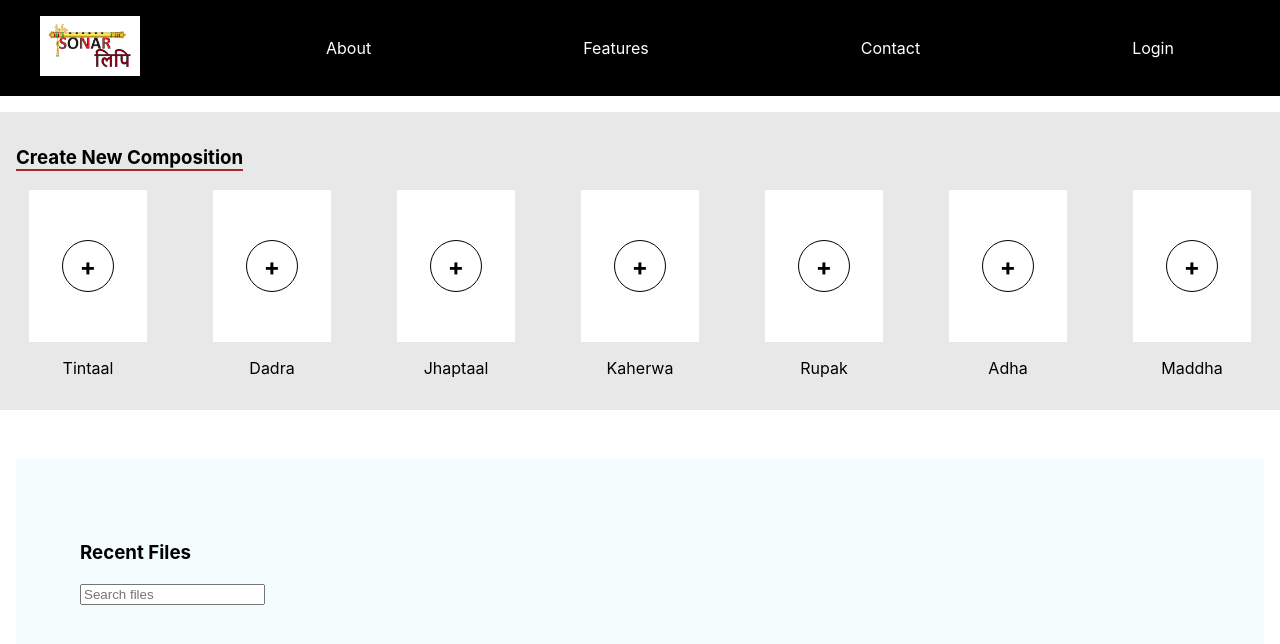
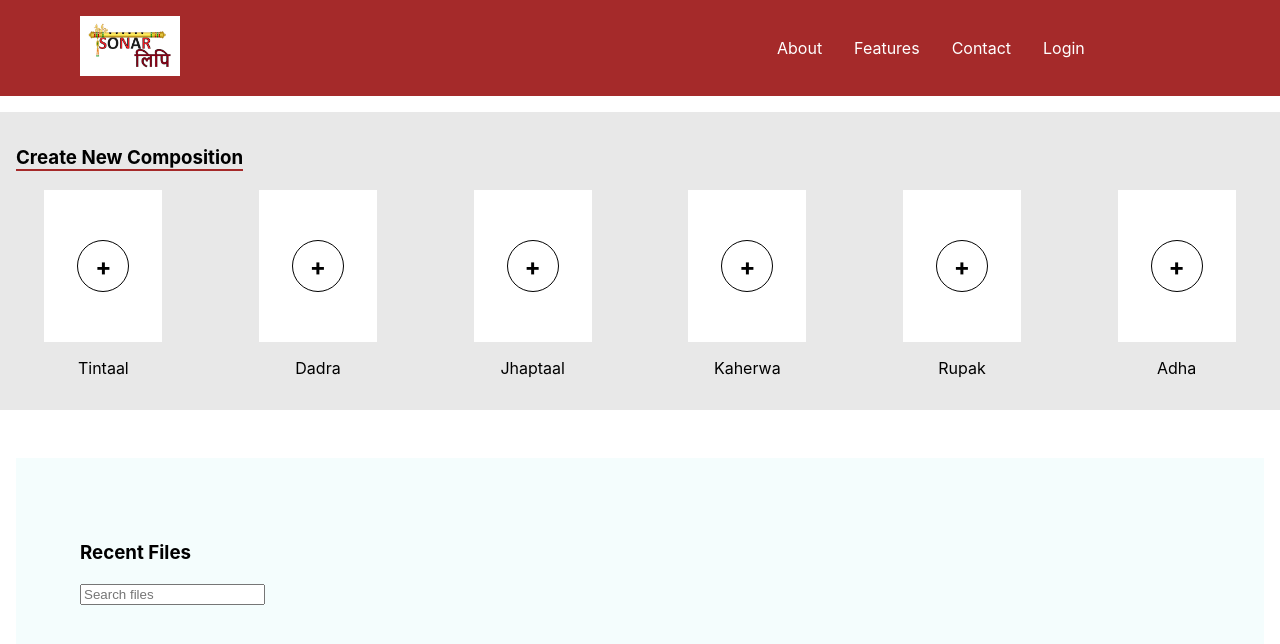
Before and after one commit to Shlok1999/sonar-lipi, a React (Create React App) app: page /dashboard in a window 1280 px wide. Shown: the top 644 px of the page. Built offline with nearby package versions, Linux system fonts and the light colour scheme.

Commit message:
dashboard and table designed

```diff
--- a/src/Components/Navbar.js
+++ b/src/Components/Navbar.js
@@ -1,33 +1,66 @@
-import React from 'react'
-import '../Styles/Navbar.css'
+import React, { useState } from 'react';
+import '../Styles/Navbar.css';
+
 function Navbar() {
+  const [menuOpen, setMenuOpen] = useState(false);
   let login = false;
   const token = localStorage.getItem('token');
-  if(token){
-    login=true;
+  if (token) {
+    login = true;
   }
+
+  const handleMenuToggle = () => {
+    setMenuOpen(!menuOpen);
+  };
+
   return (
     <section className='navbar-section'>
-      <nav className='nav-container'>
+      <nav className={`nav-container ${menuOpen ? 'menu-open' : ''}`}>
         <figure className='logo'>
-          <a href="/">
-            <img width={100} src={require('../Asset/sonar-lipi-logo.png')} alt="" />
+          <a href='/'>
+            <img width={100} src={require('../Asset/sonar-lipi-logo.png')} alt='' />
           </a>
         </figure>
-        <ul>
-          <li>About</li>
-          <li>Features</li>
-          <li>Contact</li>
-          {
-            login?<a href='/dashboard'>Dashboard</a>
-            :<a href='/login'>Login</a>
+        <ul className={`menu ${menuOpen ? 'show-menu' : ''}`}>
+          <li className='link'><a href="/">About</a></li>
+          <li className='link'><a href="/">Features</a></li>
+          <li className='link'><a href="/">Contact</a></li>
+          <li className='link'>
+            {login ? <a href='/dashboard'>Dashboard</a> : <a href='/login'>Login</a>}
+          </li>
+          <li onClick={()=>localStorage.removeItem('token')} className='link' style={{background: 'brown', width: '120px', padding: '0.1rem', display: 'flex', alignItems: 'center', justifyContent: 'space-around', color: 'white', cursor: 'pointer'}}>
+            {
+              login? <>Logout</>:<></>
+            }
+          </li>
+        </ul>
+        <div className='menu-icon' onClick={handleMenuToggle}>
+          <img width={30} src='https://img.icons8.com/ffffff/2x/menu' alt='' />
+        </div>
+      </nav>
+      {
+        menuOpen?
+        <ul className={`menu-small-screen ${menuOpen ? 'show-menu' : ''}`}>
+        <li className='link'><a href="/">About</a></li>
+        <li className='link'><a href="/">Features</a></li>
+        <li className='link'><a href="/">Contact</a></li>
+        <li className='link'>
+          {login ? <a href='/dashboard'>Dashboard</a> : <a href='/login'>Login</a>}
+        </li>
+        <li onClick={()=>{
+          localStorage.removeItem('token');
+          window.location.href="/login"
           }
+          } className='link' style={{background: 'brown', width: '120px', padding: '0.1rem', display: 'flex', alignItems: 'center', justifyContent: 'space-around', color: 'white', cursor: 'pointer'}}>
+            {
+              login? <>Logout</>:<></>
+            }
+          </li>
+      </ul>:<></>
+      }
 
-
-        </ul>
-      </nav>
     </section>
-  )
+  );
 }
 
-export default Navbar
+export default Navbar;
--- a/src/Components/TaalTable.js
+++ b/src/Components/TaalTable.js
@@ -13,9 +13,9 @@ function TaalTable({ noOfCols, bol = [], initialData = [] }) {
     const tableComp = useRef();
 
     const generatePdf = useReactToPrint({
-        content: ()=>tableComp.current,
+        content: () => tableComp.current,
         documentTitle: filename,
-        onAfterPrint: ()=> alert("Data Downloaded")
+        onAfterPrint: () => alert("Data Downloaded")
     })
 
     // Fetch data from server on component mount
@@ -110,6 +110,20 @@ function TaalTable({ noOfCols, bol = [], initialData = [] }) {
         setTable(previousTable => [...previousTable, newRow]);
     };
 
+    const handleSubtractRow = () => {
+        setTable(previousTable => {
+            // Ensure there's at least one row before removing
+            if (previousTable.length > 1) {
+                // Create a copy of the previous table excluding the last row
+                const updatedTable = previousTable.slice(0, -1);
+                return updatedTable;
+            } else {
+                // If there's only one row, return the current table without any changes
+                return previousTable;
+            }
+        });
+    }
+
     const handleKeyboardInput = (value) => {
         if (selectedCell !== null) {
             const { rowIndex, colIndex } = selectedCell;
@@ -124,9 +138,9 @@ function TaalTable({ noOfCols, bol = [], initialData = [] }) {
 
     const VirtualKeyboard = () => {
         const keyboardElements = [
-            "सा़","रे़॒","रे़","ग़॒", "ग़" , "म़", "म़॑", "प़","ध़॒", "ध़" ,"नि़॒", "नि़",
-            "सा","रे॒", "रे", "ग॒", "ग",  "म", "म॑", "प", "ध॒","ध","नि॒","नि",
-            "साँ", "रेँ॒","रेँ", "गँ॒", "गँ",  "मँ", "मँ॑", "पँ","धँ॒", "धँ","निँ॒","निँ",  "-", "X"
+            "सा़", "रे़॒", "रे़", "ग़॒", "ग़", "म़", "म़॑", "प़", "ध़॒", "ध़", "नि़॒", "नि़",
+            "सा", "रे॒", "रे", "ग॒", "ग", "म", "म॑", "प", "ध॒", "ध", "नि॒", "नि",
+            "साँ", "रेँ॒", "रेँ", "गँ॒", "गँ", "मँ", "मँ॑", "पँ", "धँ॒", "धँ", "निँ॒", "निँ", "-", "X"
         ];
 
         return (
@@ -145,7 +159,7 @@ function TaalTable({ noOfCols, bol = [], initialData = [] }) {
         <div className='taal-table-component'>
             <div><h2>{filename}</h2></div>
             <div>{description}</div>
-            {/* <div ref={tableComp} className='print-table-section'> */}
+            <div className='print-table-section'>
                 <table ref={tableComp} className='table'>
                     <thead>
                         <tr className='table-head'>
@@ -177,8 +191,12 @@ function TaalTable({ noOfCols, bol = [], initialData = [] }) {
                         ))}
                     </tbody>
                 </table>
-            {/* </div> */}
+            </div>
+            <div className="buttons">
                 <button className='add-row' onClick={handleAddRow}>Add Row</button>
+                <button className='add-row' onClick={handleSubtractRow}>Remove Row</button>
+            </div>
+
             <VirtualKeyboard />
             <button onClick={generatePdf} className='add-row'>Download Table As Pdf</button>
 
--- a/src/Pages/Dashboard.js
+++ b/src/Pages/Dashboard.js
@@ -5,7 +5,7 @@ import decodeToken from './utils/jwt';
 import '../Styles/Dashboard.css';
 
 const taals = ['Tintaal', 'Dadra', 'Jhaptaal', 'Kaherwa', 'Rupak'
-    ,'Adha','Maddha',
+    ,'Adha',
 ];
 
 function Dashboard() {
--- a/src/Styles/Dashboard.css
+++ b/src/Styles/Dashboard.css
@@ -72,7 +72,8 @@
     margin: 4rem;
 }
 .new-file-popup{
-    position: absolute;
+    position: fixed;
+    top: 16%;
     display: flex;
     flex-direction: column;
     align-items: center;
--- a/src/Styles/Homepage.css
+++ b/src/Styles/Homepage.css
@@ -7,7 +7,11 @@ section{
 .homepage-container{
     display: flex;
     align-items: center;
-    margin-top: 3rem;
+    transform: scale(0.8);
+}
+.homepage-container figure{
+    display: flex;
+    gap: 0px;
 }
 .homepage-container h1{
     font-size: 35px;
@@ -15,8 +19,12 @@ section{
 .hero-section{
     display: flex;
     /* position: absolute; */
-    top: 35%;
+    /* top: 35%; */
 }
 .hero-section h1{
     font-size: 60px;
 }
+
+@media(max-width: 900px){
+
+}
--- a/src/Styles/Navbar.css
+++ b/src/Styles/Navbar.css
@@ -1,27 +1,63 @@
 .navbar-section{
-    background-color: black;
-    color: white;
-    display: flex;
-    flex-direction: column;
-    align-items: center;
-    justify-content: space-around;
-    width: 100%;
+    background-color: brown;
+
 }
 .nav-container{
     display: flex;
+    align-items: center;
+    color: white;
     width: 100%;
+    justify-content: space-between;
+    max-width: 1200px;
 }
-.nav-container a{
+.menu{
+    display: flex;
+    gap: 2rem;
+}
+.menu li{
+    list-style: none;
+    cursor: pointer;
+}
+.menu li a{
     color: white;
     text-decoration: none;
 }
-ul{
-    display: flex;
-    width: 100%;
-    align-items: center;
-    justify-content: space-around;
-
+.menu-icon{
+    display: none;
 }
-li{
-    list-style: none;
+.menu-small-screen{
+    display: none;
 }
+@media(max-width: 900px){
+    .menu-small-screen{
+        background-color: rgba(156, 40, 40, 0.674);
+        display: block;
+        position: absolute;
+        top: 10%;
+        left: 0;
+        width: 30%;
+        height: 100vh;
+    }
+    .menu-small-screen li{
+        list-style: none;
+        text-align: left;
+        margin-top: 4rem;
+    }
+    .menu-small-screen li a{
+        color: white;
+        text-decoration: none;
+    }
+    .menu-icon{
+        display: block;
+        margin-right: 3rem;
+        cursor: pointer;
+    }
+    .menu{
+        display: none;
+    }
+}
+@media(max-width: 400px){
+    .menu-small-screen{
+        width: 50%;
+    }
+}
--- a/src/Styles/TaalTable.css
+++ b/src/Styles/TaalTable.css
@@ -2,24 +2,23 @@
     display: flex;
     flex-direction: column;
     align-items: center;
-    /* justify-content: space-around; */
+    justify-content: space-around;
     width: 100%;
     overflow: hidden;
 
 }
 .print-table-section{
+    display: flex;
+    align-items: center;
+    justify-content: space-around;
     overflow-x: auto;
-    /* margin-left: 3rem; */
-    /* display: flex;
-    flex-direction: column;
-    align-items: center;
-    justify-content: space-around; */
-    width: 80%;
+    overflow-y: auto;
+    width: 100%;
 }
 
 .table{
     margin-top: 3rem;
-    width: 100%;
+    width: 70%;
 }
 thead{
     border: 2px solid black;
@@ -33,7 +32,7 @@ thead tr td{
 }
 td{
     height: 40px;
-    min-width: 40px;
+    min-width: 60px;
     border: 1px solid black;
 }
 table{
```
Lines whose indentation alone changed are shown as unchanged.
